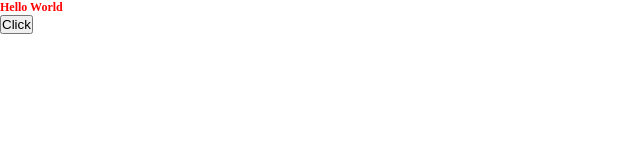
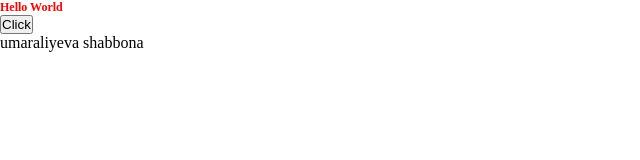
Before and after one commit to Rahmatxonov/shanghai-test, a plain HTML site: page index.html in a window 1280 px wide. Shown: the whole page, without its empty margins (0-640 px from the left). Drawn offline with Linux system fonts and the light colour scheme.

Commit message:
ism qo'shdim

```diff
--- a/index.html
+++ b/index.html
@@ -1,13 +1,17 @@
 <!DOCTYPE html>
 <html lang="en">
+
 <head>
     <meta charset="UTF-8">
     <meta name="viewport" content="width=device-width, initial-scale=1.0">
     <title>Test</title>
     <link rel="stylesheet" href="./css/main.css">
 </head>
+
 <body>
     <h1>Hello World</h1>
     <button>Click</button>
+    <p>umaraliyeva shabbona</p>
 </body>
+
 </html>
```
Lines whose indentation alone changed are shown as unchanged.
